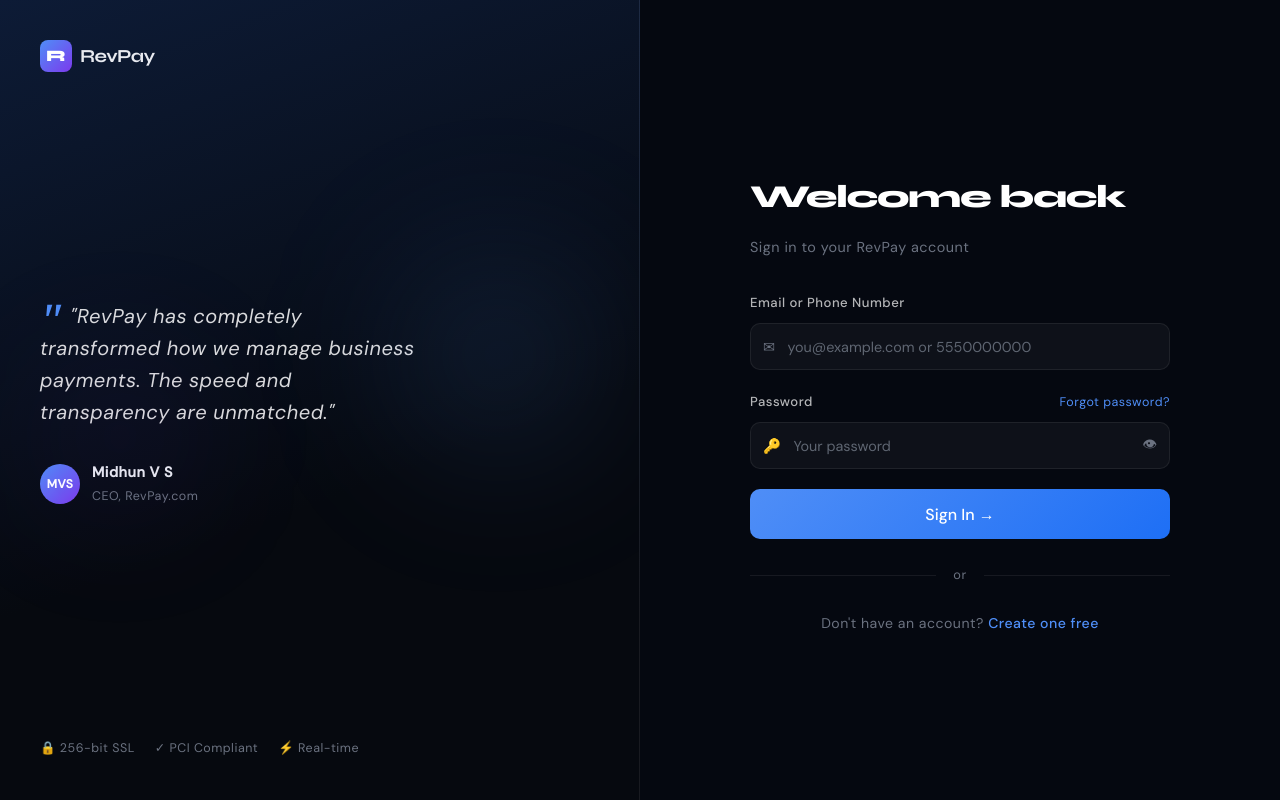
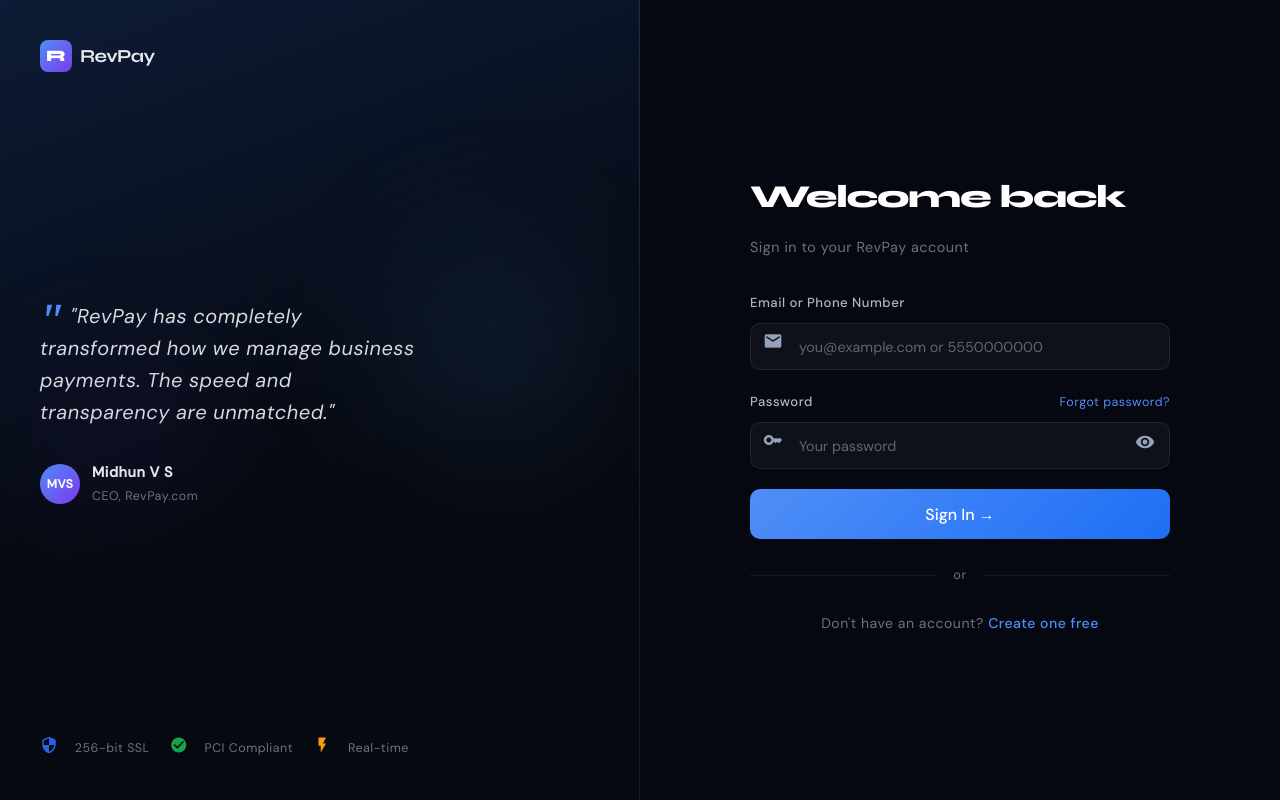
Before and after one commit to vsmidhun21/revpay, an Angular app: page /login in a window 1280 px wide. Built offline with nearby package versions, Linux system fonts and the light colour scheme; no server answers.

Commit message:
include material icon

```diff
--- a/src/app/pages/home/home.component.html
+++ b/src/app/pages/home/home.component.html
@@ -87,7 +87,7 @@
     <h2 class="section-title">Everything you need,<br />nothing you don't.</h2>
     <div class="features-grid">
       <div class="feature-card" *ngFor="let f of features">
-        <div class="feature-icon">{{ f.icon }}</div>
+        <div class="feature-icon"><mat-icon>{{ f.icon }}</mat-icon></div>
         <h3>{{ f.title }}</h3>
         <p>{{ f.desc }}</p>
       </div>
--- a/src/app/pages/home/home.component.ts
+++ b/src/app/pages/home/home.component.ts
@@ -1,43 +1,44 @@
 import { Component } from '@angular/core';
 import { RouterLink } from '@angular/router';
 import { CommonModule } from '@angular/common';
+import { MatIconModule } from '@angular/material/icon';
 
 @Component({
   selector: 'app-home',
   standalone: true,
-  imports: [RouterLink, CommonModule],
+  imports: [RouterLink, CommonModule, MatIconModule],
   templateUrl: './home.component.html',
   styleUrls: ['./home.component.scss'],
 })
 export class HomeComponent {
   features = [
     {
-      icon: '⚡',
+      icon: 'flash_on',
       title: 'Instant Transfers',
       desc: 'Send and receive money in real-time to anyone, anywhere.',
     },
     {
-      icon: '🔒',
+      icon: 'lock',
       title: 'Bank-Grade Security',
       desc: 'End-to-end encryption, 2FA, and transaction PIN protection.',
     },
     {
-      icon: '📊',
+      icon: 'analytics',
       title: 'Smart Analytics',
       desc: 'Visual dashboards and reports to track every dollar.',
     },
     {
-      icon: '🏢',
+      icon: 'business',
       title: 'Business Tools',
       desc: 'Invoicing, loan management, and payment acceptance built-in.',
     },
     {
-      icon: '🔔',
+      icon: 'notifications',
       title: 'Live Notifications',
       desc: 'Stay informed with real-time alerts on all activity.',
     },
     {
-      icon: '💳',
+      icon: 'credit_card',
       title: 'Multi-Card Support',
       desc: 'Link multiple cards and bank accounts seamlessly.',
     },
--- a/src/app/pages/login/login.component.html
+++ b/src/app/pages/login/login.component.html
@@ -23,9 +23,9 @@
     </div>
 
     <div class="trust-row">
-      <span>🔒 256-bit SSL</span>
-      <span>✓ PCI Compliant</span>
-      <span>⚡ Real-time</span>
+      <span class="security-data"><mat-icon>security</mat-icon> 256-bit SSL</span>
+      <span class="pci-compliant"><mat-icon>check_circle</mat-icon> PCI Compliant</span>
+      <span class="real-time"><mat-icon>flash_on</mat-icon> Real-time</span>
     </div>
   </div>
 
@@ -38,14 +38,14 @@
       </div>
 
       <div class="error-banner" *ngIf="error">
-        <span>⚠</span> {{ error }}
+        <span><mat-icon>warning</mat-icon></span> {{ error }}
       </div>
 
       <form [formGroup]="form" (ngSubmit)="onSubmit()" novalidate>
         <div class="field-group">
           <label for="emailOrPhone">Email or Phone Number</label>
           <div class="input-wrap" [class.error]="emailOrPhone.invalid && emailOrPhone.touched">
-            <span class="input-icon">✉</span>
+            <span class="input-icon"><mat-icon>email</mat-icon></span>
             <input
               id="emailOrPhone"
               type="text"
@@ -65,7 +65,7 @@
             <a routerLink="/forgot-password" class="forgot-link">Forgot password?</a>
           </div>
           <div class="input-wrap" [class.error]="password.invalid && password.touched">
-            <span class="input-icon">🔑</span>
+            <span class="input-icon"><mat-icon>key</mat-icon></span>
             <input
               id="password"
               [type]="showPassword ? 'text' : 'password'"
@@ -74,7 +74,7 @@
               autocomplete="current-password"
             />
             <button type="button" class="toggle-pw" (click)="togglePassword()">
-              {{ showPassword ? '🙈' : '👁' }}
+              <mat-icon>{{ showPassword ? 'visibility_off' : 'visibility' }}</mat-icon>
             </button>
           </div>
           <div class="field-error" *ngIf="password.invalid && password.touched">
--- a/src/app/pages/login/login.component.scss
+++ b/src/app/pages/login/login.component.scss
@@ -358,3 +358,67 @@ blockquote {
     &:hover { text-decoration: underline; }
   }
 }
+
+/* Base trust icons */
+.trust-row mat-icon {
+  font-size: 18px;
+  margin-right: 6px;
+  // vertical-align: middle;
+}
+
+
+/* Security (SSL) – secure blue */
+.security-data mat-icon {
+  color: #2563eb;
+}
+
+
+/* PCI Compliant – trust green */
+.pci-compliant mat-icon {
+  color: #16a34a;
+}
+
+
+/* Real-time – energetic amber */
+.real-time mat-icon {
+  color: #f59e0b;
+}
+
+
+
+/* Left side input icons (email, key) */
+.input-icon mat-icon {
+  font-size: 20px;
+  color: #94a3b8; /* muted slate */
+  transition: all 0.25s ease;
+}
+
+/* When input is focused */
+.input-wrap:focus-within .input-icon mat-icon {
+  color: #2563eb; /* fintech blue */
+  transform: translateY(-1px);
+}
+
+/* Error state */
+.input-wrap.error .input-icon mat-icon {
+  color: #dc2626; /* red */
+}
+
+
+/* Toggle password icon */
+.toggle-pw mat-icon {
+  font-size: 20px;
+  color: #94a3b8;
+  transition: all 0.25s ease;
+}
+
+/* Hover effect */
+.toggle-pw:hover mat-icon {
+  color: #2563eb;
+  transform: scale(1.05);
+}
+
+/* Active click effect */
+.toggle-pw:active mat-icon {
+  transform: scale(0.95);
+}
--- a/src/app/pages/login/login.component.ts
+++ b/src/app/pages/login/login.component.ts
@@ -4,11 +4,12 @@ import { FormBuilder, FormGroup, Validators, ReactiveFormsModule } from '@angula
 import { Router, RouterLink } from '@angular/router';
 import { AuthService } from '../../core/services/auth.service';
 import { TokenService } from '../../core/services/token.service';
+import { MatIconModule } from '@angular/material/icon';
 
 @Component({
   selector: 'app-login',
   standalone: true,
-  imports: [CommonModule, ReactiveFormsModule, RouterLink],
+  imports: [CommonModule, ReactiveFormsModule, RouterLink, MatIconModule],
   templateUrl: './login.component.html',
   styleUrls: ['./login.component.scss'],
 })
--- a/src/app/pages/register/register.component.html
+++ b/src/app/pages/register/register.component.html
@@ -57,13 +57,13 @@
 
         <div class="account-type-cards">
           <button type="button" class="type-card" (click)="selectAccountType('PERSONAL')">
-            <div class="type-icon">👤</div>
+            <div class="type-icon"><mat-icon>person</mat-icon></div>
             <div class="type-title">Personal</div>
             <div class="type-desc">Send, receive, and manage money for everyday use.</div>
             <div class="type-arrow">→</div>
           </button>
           <button type="button" class="type-card" (click)="selectAccountType('BUSINESS')">
-            <div class="type-icon">🏢</div>
+            <div class="type-icon"><mat-icon>business</mat-icon></div>
             <div class="type-title">Business</div>
             <div class="type-desc">Invoicing, loans, analytics, and team payments.</div>
             <div class="type-arrow">→</div>
@@ -88,7 +88,7 @@
           <div class="field-group">
             <label>Full Name</label>
             <div class="input-wrap" [class.error]="f['fullName'].invalid && f['fullName'].touched">
-              <span class="input-icon">👤</span>
+              <span class="input-icon"><mat-icon>person</mat-icon></span>
               <input type="text" formControlName="fullName" placeholder="Jane Doe" />
             </div>
             <div class="field-error" *ngIf="f['fullName'].invalid && f['fullName'].touched">Full name is required.</div>
@@ -97,7 +97,7 @@
           <div class="field-group">
             <label>Email Address</label>
             <div class="input-wrap" [class.error]="f['email'].invalid && f['email'].touched">
-              <span class="input-icon">✉</span>
+              <span class="input-icon"><mat-icon>email</mat-icon></span>
               <input type="email" formControlName="email" placeholder="you@example.com" />
             </div>
             <div class="field-error" *ngIf="f['email'].errors?.['required'] && f['email'].touched">Email is required.
@@ -109,7 +109,7 @@
           <div class="field-group">
             <label>Phone Number</label>
             <div class="input-wrap" [class.error]="f['phone'].invalid && f['phone'].touched">
-              <span class="input-icon">📱</span>
+              <span class="input-icon"><mat-icon>phone</mat-icon></span>
               <input type="tel" formControlName="phone" placeholder="5550000000" pattern="^[6-9][0-9]{9,14}$"
                 maxlength="10" />
             </div>
@@ -134,12 +134,12 @@
 
         <!-- Step 3 banners — error & success -->
         <div class="error-banner" *ngIf="error">
-          <span class="banner-icon">⚠</span>
+          <span class="banner-icon"><mat-icon>warning</mat-icon></span>
           <span>{{ error }}</span>
         </div>
 
         <div class="success-banner" *ngIf="success">
-          <span class="banner-icon">✅</span>
+          <span class="banner-icon"><mat-icon>check_circle</mat-icon></span>
           <div class="success-body">
             <span>{{ success }}</span>
             <div class="success-progress">
@@ -152,11 +152,11 @@
           <div class="field-group">
             <label>Password</label>
             <div class="input-wrap" [class.error]="f['password'].invalid && f['password'].touched">
-              <span class="input-icon">🔑</span>
+              <span class="input-icon"><mat-icon>key</mat-icon></span>
               <input [type]="showPassword ? 'text' : 'password'" formControlName="password"
                 placeholder="Min. 8 characters" />
               <button type="button" class="toggle-pw" (click)="showPassword = !showPassword">
-                {{ showPassword ? '🙈' : '👁' }}
+                <mat-icon>{{ showPassword ? 'visibility_off' : 'visibility' }}</mat-icon>
               </button>
             </div>
             <div class="field-error" *ngIf="f['password'].invalid && f['password'].touched">
@@ -177,7 +177,7 @@
           <div class="field-group">
             <label>Confirm Password</label>
             <div class="input-wrap" [class.error]="f['confirmPassword'].touched && form.errors?.['passwordMismatch']">
-              <span class="input-icon">🔒</span>
+              <span class="input-icon"><mat-icon>lock</mat-icon></span>
               <input type="password" formControlName="confirmPassword" placeholder="Re-enter password" />
             </div>
             <div class="field-error" *ngIf="f['confirmPassword'].touched && form.errors?.['passwordMismatch']">
@@ -198,11 +198,11 @@
 
                 <!-- Trigger Button -->
                 <div class="custom-select-trigger" (click)="dropdownOpen = !dropdownOpen">
-                  <span class="input-icon">❓</span>
+                  <span class="input-icon"><mat-icon>help_outline</mat-icon></span>
                   <span class="select-value" [class.placeholder]="!f['securityQuestion'].value">
                     {{ getSelectedLabel() || 'Choose a security question' }}
                   </span>
-                  <span class="select-arrow" [class.rotated]="dropdownOpen">▾</span>
+                  <span class="select-arrow" [class.rotated]="dropdownOpen"><mat-icon>expand_more</mat-icon></span>
                 </div>
 
                 <!-- Dropdown Panel -->
@@ -235,11 +235,11 @@
             <div class="field-group">
               <label>Security Answer</label>
               <div class="input-wrap" [class.error]="f['securityAnswer'].invalid && f['securityAnswer'].touched">
-                <span class="input-icon">🛡</span>
+                <span class="input-icon"><mat-icon>shield</mat-icon></span>
                 <input [type]="showAnswer ? 'text' : 'password'" formControlName="securityAnswer"
                   placeholder="Your answer (case-insensitive)" autocomplete="off" />
                 <button type="button" class="toggle-pw" (click)="showAnswer = !showAnswer">
-                  {{ showAnswer ? '🙈' : '👁' }}
+                  <mat-icon>{{ showAnswer ? 'visibility_off' : 'visibility' }}</mat-icon>
                 </button>
               </div>
               <div class="field-error" *ngIf="f['securityAnswer'].errors?.['required'] && f['securityAnswer'].touched">
--- a/src/app/pages/register/register.component.scss
+++ b/src/app/pages/register/register.component.scss
@@ -664,3 +664,87 @@ $success: #22c55e;
   from { opacity: 0; transform: translateY(-8px); }
   to   { opacity: 1; transform: translateY(0); }
 }
+
+/* Icon container */
+.type-icon {
+  width: 64px;
+  height: 64px;
+  display: flex;
+  align-items: center;
+  justify-content: center;
+}
+
+/* Icon */
+.type-icon mat-icon {
+  font-size: 32px;
+  color: #2563eb; /* fintech blue */
+}
+
+
+
+
+.input-icon mat-icon {
+  font-size: 20px;
+  color: #94a3b8; /* muted */
+  transition: all 0.25s ease;
+}
+
+/* On focus */
+.input-wrap:focus-within .input-icon mat-icon {
+  color: #2563eb;
+  transform: translateY(-1px);
+}
+
+/* Error state */
+.input-wrap.error .input-icon mat-icon {
+  color: #dc2626;
+}
+
+.toggle-pw mat-icon {
+  font-size: 20px;
+  color: #94a3b8;
+  transition: all 0.25s ease;
+}
+
+.toggle-pw:hover mat-icon {
+  color: #2563eb;
+  transform: scale(1.05);
+}
+
+.toggle-pw:active mat-icon {
+  transform: scale(0.95);
+}
+
+.banner-icon mat-icon {
+  font-size: 22px;
+}
+
+/* Error banner */
+.error-banner .banner-icon mat-icon {
+  color: #dc2626;
+}
+
+/* Success banner */
+.success-banner .banner-icon mat-icon {
+  color: #16a34a;
+}
+
+.custom-select .input-icon mat-icon {
+  font-size: 20px;
+  color: #94a3b8;
+}
+
+.select-arrow mat-icon {
+  font-size: 22px;
+  color: #94a3b8;
+  transition: transform 0.25s ease, color 0.25s ease;
+}
+
+.select-arrow.rotated mat-icon {
+  transform: rotate(180deg);
+  color: #2563eb;
+}
+
+.input-wrap:focus-within .input-icon mat-icon {
+  text-shadow: 0 0 8px rgba(37, 99, 235, 0.4);
+}
--- a/src/app/pages/register/register.component.ts
+++ b/src/app/pages/register/register.component.ts
@@ -3,6 +3,7 @@ import { CommonModule } from '@angular/common';
 import { FormBuilder, FormGroup, Validators, AbstractControl, ReactiveFormsModule } from '@angular/forms';
 import { Router, RouterLink } from '@angular/router';
 import { AuthService } from '../../core/services/auth.service';
+import { MatIconModule } from '@angular/material/icon';
 
 function passwordMatch(control: AbstractControl) {
   const pw = control.get('password')?.value;
@@ -13,7 +14,7 @@ function passwordMatch(control: AbstractControl) {
 @Component({
   selector: 'app-register',
   standalone: true,
-  imports: [CommonModule, ReactiveFormsModule, RouterLink],
+  imports: [CommonModule, ReactiveFormsModule, RouterLink, MatIconModule],
   templateUrl: './register.component.html',
   styleUrls: ['./register.component.scss'],
 })
```
Also changed, not shown: src/app/pages/home/home.component.scss (+20 -0 lines).
